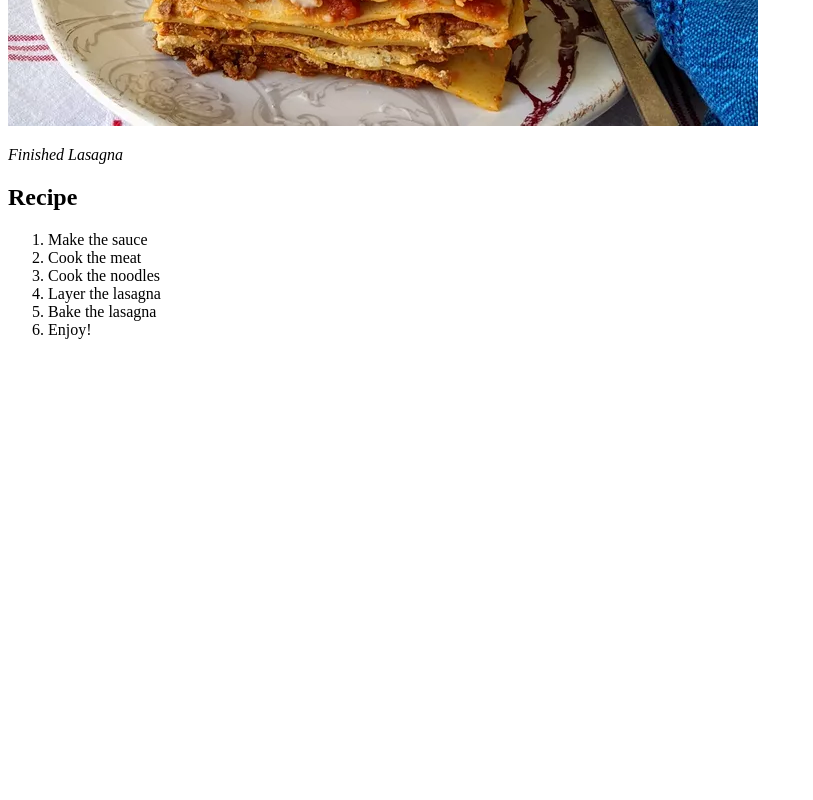
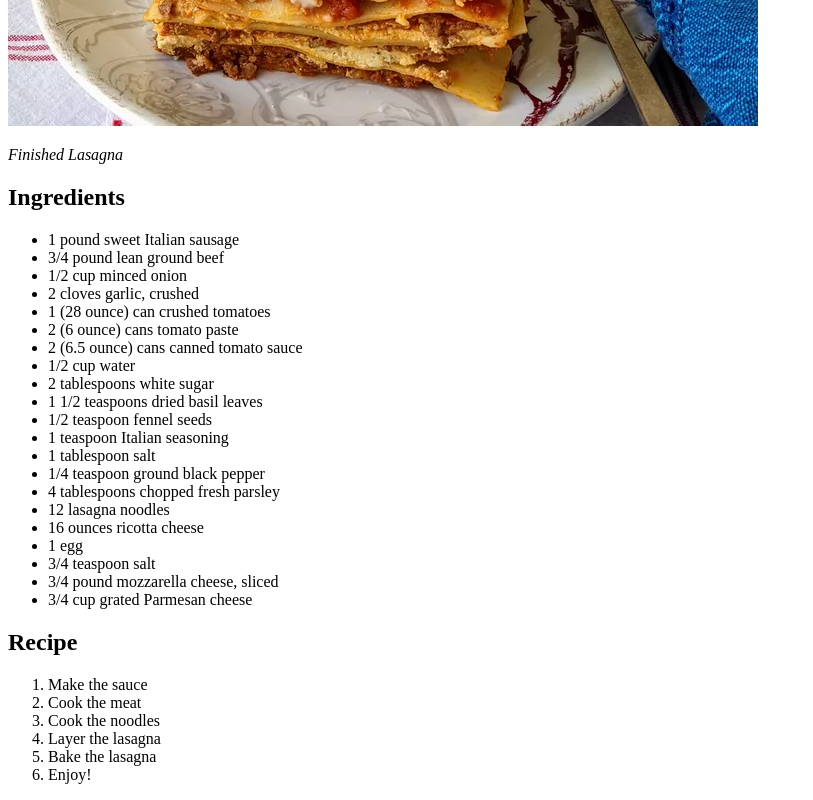
Before and after one commit to erdenealtan/odin-recipes, a plain HTML site: page recipes/lasagna.html in a window 1280 px wide. Shown: the part 454-1254 px from the top of the page, without its empty margins (0-813 px from the left). Before the commit the page ends 809 px from the top, so only its background shows below. Drawn offline with Linux system fonts and the light colour scheme.

Commit message:
adding ingredients

```diff
--- a/recipes/lasagna.html
+++ b/recipes/lasagna.html
@@ -9,6 +9,30 @@
   <h1>Lasagna</h1>
   <img src="../images/lasagna.png">
   <p><em>Finished Lasagna</em></a>
+    <h2>Ingredients</h2>
+    <ul>
+        <li>1 pound sweet Italian sausage</li>
+        <li>3/4 pound lean ground beef</li>
+        <li>1/2 cup minced onion</li>
+        <li>2 cloves garlic, crushed</li>
+        <li>1 (28 ounce) can crushed tomatoes</li>
+        <li>2 (6 ounce) cans tomato paste</li>
+        <li>2 (6.5 ounce) cans canned tomato sauce</li>
+        <li>1/2 cup water</li>
+        <li>2 tablespoons white sugar</li>
+        <li>1 1/2 teaspoons dried basil leaves</li>
+        <li>1/2 teaspoon fennel seeds</li>
+        <li>1 teaspoon Italian seasoning</li>
+        <li>1 tablespoon salt</li>
+        <li>1/4 teaspoon ground black pepper</li>
+        <li>4 tablespoons chopped fresh parsley</li>
+        <li>12 lasagna noodles</li>
+        <li>16 ounces ricotta cheese</li>
+        <li>1 egg</li>
+        <li>3/4 teaspoon salt</li>
+        <li>3/4 pound mozzarella cheese, sliced</li>
+        <li>3/4 cup grated Parmesan cheese</li>
+    </ul>
     <h2>Recipe</h2>
         <ol>
             <li>Make the sauce</li>
```
